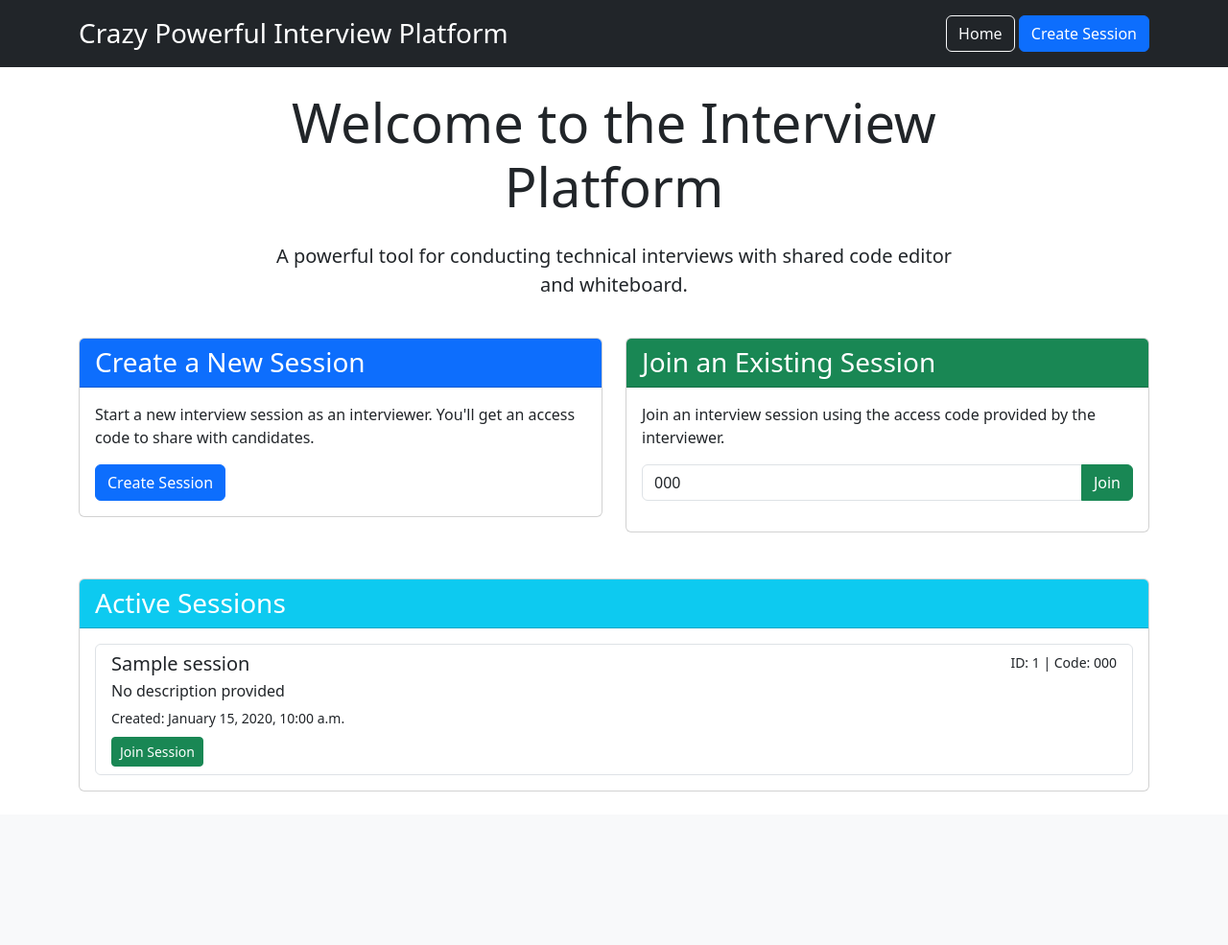
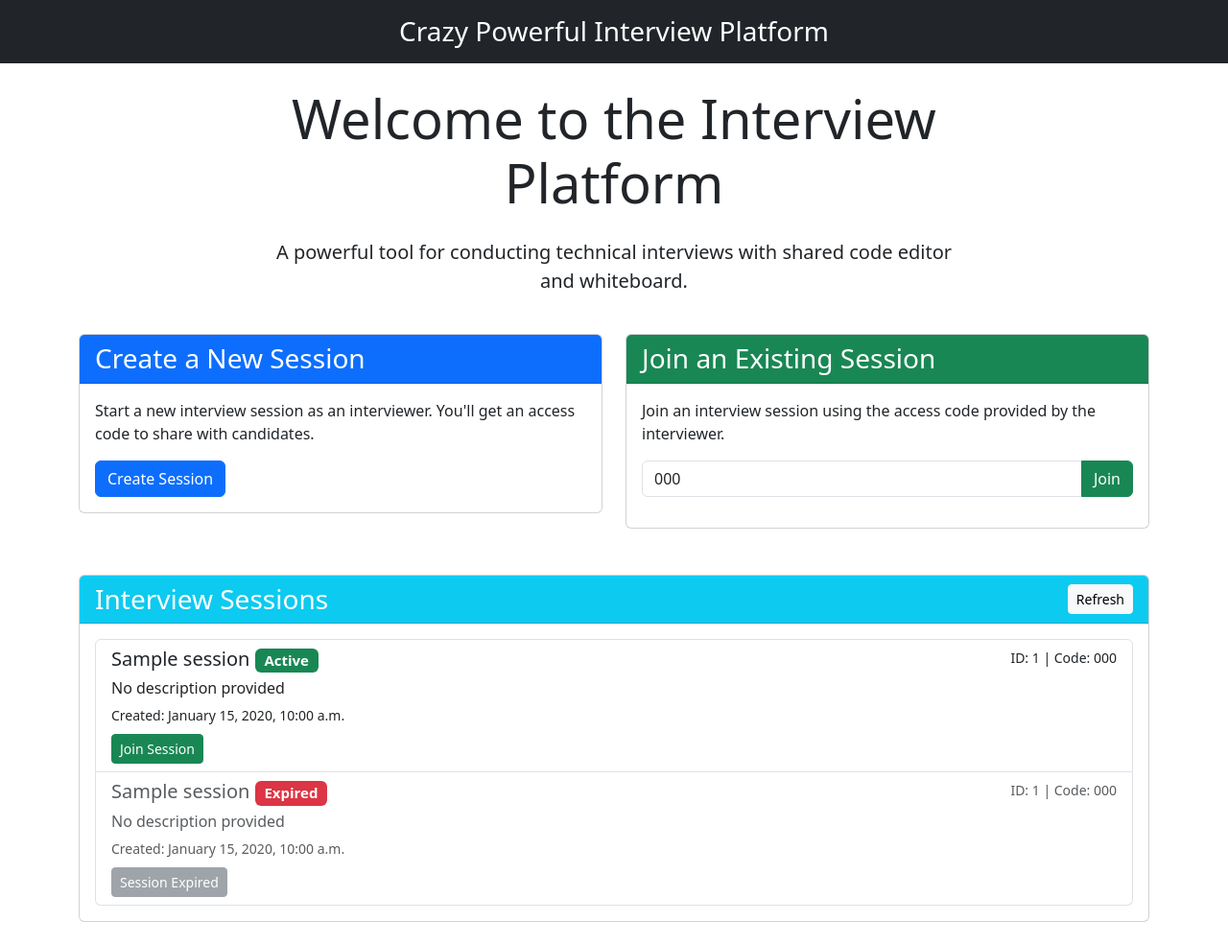
Before and after one commit to graceWang11/Unihack2025, a Django app: template interview_platform/core/templates/core/home.html in a window 1280 px wide. Shown: the whole page at 96% size. Before the commit the page ends 825 px from the top, so only its background shows below. Run offline with Django 5.2, Linux system fonts and the light colour scheme; the template is opened without the code that fills it: most values are stand-ins (such as "Sample title", 1, 10 or a date in 2020); data that the repository does not hold is empty.

Commit message:
updates the session with the expired time in 15 mins for each room

```diff
--- a/interview_platform/core/templates/core/base.html
+++ b/interview_platform/core/templates/core/base.html
@@ -12,14 +12,8 @@
     <!-- Static header -->
     <header class="bg-dark text-white p-3">
         <div class="container">
-            <div class="d-flex justify-content-between align-items-center">
+            <div class="d-flex justify-content-center align-items-center">
                 <h1 class="h3 mb-0">Crazy Powerful Interview Platform</h1>
-                <div>
-                    <a href="{% url 'home' %}" class="btn btn-outline-light">Home</a>
-                    {% if '/room/' not in request.path %}
-                    <a href="{% url 'create_session' %}" class="btn btn-primary">Create Session</a>
-                    {% endif %}
-                </div>
             </div>
         </div>
     </header>
--- a/interview_platform/core/templates/core/home.html
+++ b/interview_platform/core/templates/core/home.html
@@ -49,36 +49,68 @@
 		<div class="col-12">
 			<div class="card">
 				<div class="card-header bg-info text-white">
-					<h3 class="card-title mb-0">Active Sessions</h3>
+					<div class="d-flex justify-content-between align-items-center">
+						<h3 class="card-title mb-0">Interview Sessions</h3>
+						<button id="refresh-sessions" class="btn btn-sm btn-light">
+							<i class="bi bi-arrow-clockwise"></i> Refresh
+						</button>
+					</div>
 				</div>
-				<div class="card-body">
-					{% if active_sessions %}
-						<div class="list-group">
-							{% for session in active_sessions %}
-								<div class="list-group-item list-group-item-action">
-									<div class="d-flex w-100 justify-content-between">
-										<h5 class="mb-1">{{ session.title }}</h5>
-										<small>ID: {{ session.id }} | Code: {{ session.access_code }}</small>
-									</div>
-									<p class="mb-1">{{ session.description|default:"No description provided" }}</p>
-									<small>Created: {{ session.date_created|date:"F j, Y, g:i a" }}</small>
-									<div class="mt-2">
-										<form method="post" action="{% url 'join_session' %}">
-											{% csrf_token %}
-											<input type="hidden" name="access_code" value="{{ session.access_code }}">
-											<input type="hidden" name="confirm" value="1">
-											<button type="submit" class="btn btn-sm btn-success">Join Session</button>
-										</form>
-									</div>
-								</div>
-							{% endfor %}
-						</div>
-					{% else %}
-						<p class="text-center">No active sessions available at the moment.</p>
-					{% endif %}
+				<div class="card-body" id="sessions-container">
+					{% include "core/partials/sessions_list.html" %}
 				</div>
 			</div>
 		</div>
 	</div>
 </div>
 {% endblock %}
+
+{% block script %}
+<script>
+    // Check if we need to refresh the page (after a session expires)
+    document.addEventListener('DOMContentLoaded', function() {
+        const urlParams = new URLSearchParams(window.location.search);
+        if (urlParams.get('refresh')) {
+            // Remove the refresh parameter from the URL
+            const newUrl = window.location.pathname;
+            window.history.replaceState({}, document.title, newUrl);
+
+            // Refresh the page after a short delay
+            setTimeout(function() {
+                window.location.reload();
+            }, 500);
+        }
+
+        // Auto-refresh the home page every 10 seconds to show updated session status
+        if (window.location.pathname === '/' || window.location.pathname === '') {
+            setInterval(function() {
+                fetch('/?ajax=1')
+                    .then(response => response.text())
+                    .then(html => {
+                        // Extract just the sessions section
+                        const parser = new DOMParser();
+                        const doc = parser.parseFromString(html, 'text/html');
+                        const newSessionsSection = doc.querySelector('.row.mt-4');
+
+                        if (newSessionsSection) {
+                            // Replace the current sessions section
+                            const currentSessionsSection = document.querySelector('.row.mt-4');
+                            if (currentSessionsSection) {
+                                currentSessionsSection.innerHTML = newSessionsSection.innerHTML;
+                            }
+                        }
+                    })
+                    .catch(error => console.error('Error refreshing sessions:', error));
+            }, 10000); // Refresh every 10 seconds
+        }
+
+        // Add refresh button functionality
+        const refreshButton = document.getElementById('refresh-sessions');
+        if (refreshButton) {
+            refreshButton.addEventListener('click', function() {
+                window.location.reload();
+            });
+        }
+    });
+</script>
+{% endblock %}
--- /dev/null
+++ b/interview_platform/core/templates/core/partials/sessions_list.html
@@ -0,0 +1,37 @@
+{% if active_sessions or expired_sessions %}
+    <div class="list-group">
+        {% for session in active_sessions %}
+            <div class="list-group-item list-group-item-action">
+                <div class="d-flex w-100 justify-content-between">
+                    <h5 class="mb-1">{{ session.title }} <span class="badge bg-success">Active</span></h5>
+                    <small>ID: {{ session.id }} | Code: {{ session.access_code }}</small>
+                </div>
+                <p class="mb-1">{{ session.description|default:"No description provided" }}</p>
+                <small>Created: {{ session.date_created|date:"F j, Y, g:i a" }}</small>
+                <div class="mt-2">
+                    <form method="post" action="{% url 'join_session' %}">
+                        {% csrf_token %}
+                        <input type="hidden" name="access_code" value="{{ session.access_code }}">
+                        <button type="submit" class="btn btn-sm btn-success">Join Session</button>
+                    </form>
+                </div>
+            </div>
+        {% endfor %}
+
+        {% for session in expired_sessions %}
+            <div class="list-group-item list-group-item-action disabled">
+                <div class="d-flex w-100 justify-content-between">
+                    <h5 class="mb-1">{{ session.title }} <span class="badge bg-danger">Expired</span></h5>
+                    <small>ID: {{ session.id }} | Code: {{ session.access_code }}</small>
+                </div>
+                <p class="mb-1">{{ session.description|default:"No description provided" }}</p>
+                <small>Created: {{ session.date_created|date:"F j, Y, g:i a" }}</small>
+                <div class="mt-2">
+                    <button class="btn btn-sm btn-secondary" disabled>Session Expired</button>
+                </div>
+            </div>
+        {% endfor %}
+    </div>
+{% else %}
+    <p class="text-center">No sessions available at the moment.</p>
+{% endif %}
--- a/interview_platform/static/js/room.js
+++ b/interview_platform/static/js/room.js
@@ -144,7 +144,7 @@ function initRoom(roomId) {
 
 				// Show alert and redirect
 				alert('Your interview session has ended. Thank you for participating!');
-				window.location.href = '/';
+				window.location.href = '/?refresh=1';
 			}
 		} catch (error) {
 			console.error("Error updating timer display:", error);
```
Also changed, not shown: interview_platform/core/consumers.py (+15 -5 lines), interview_platform/core/templates/core/confirm_join.html (+22 -17 lines), interview_platform/core/views.py (+34 -12 lines).
